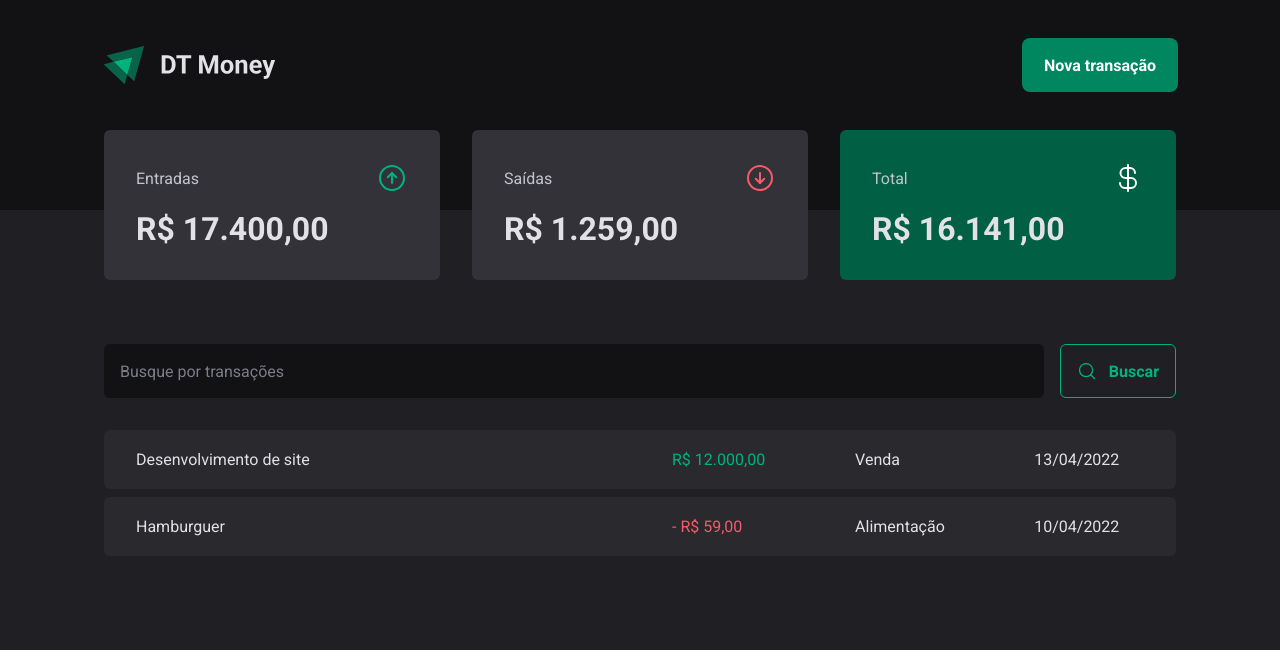
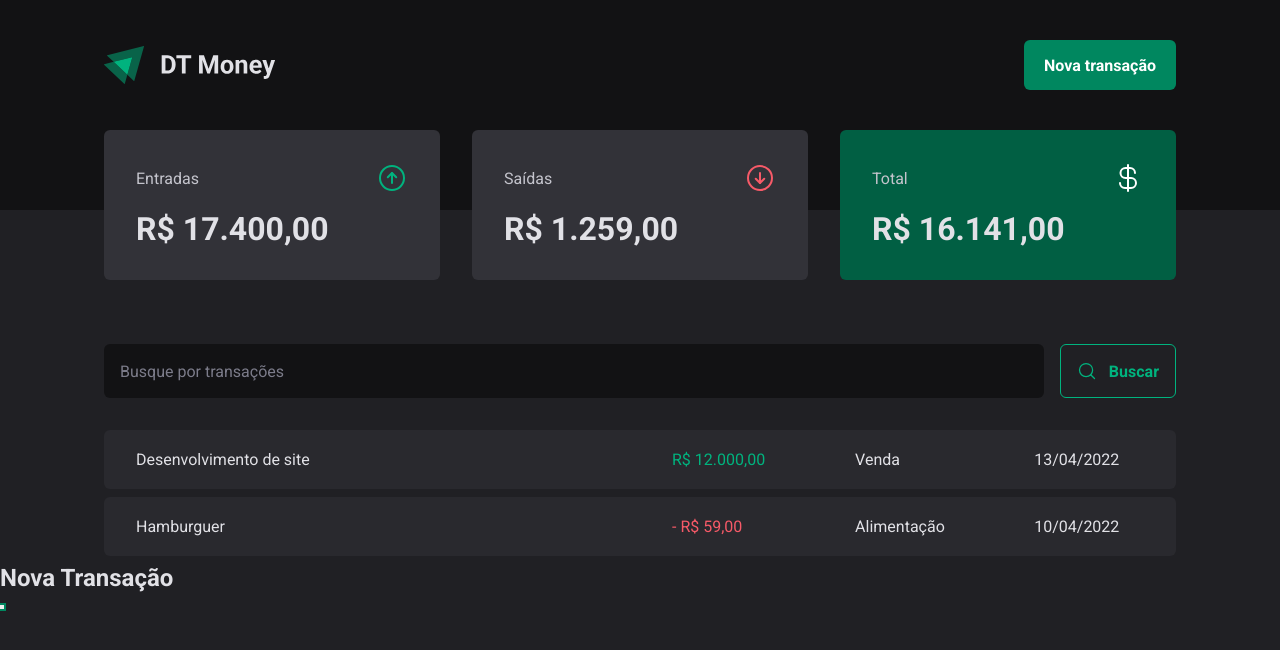
Before and after one commit to ahaavila/03-dt-money, a React (Vite) app: page / in a window 1280 px wide. Both pictures are taken after a click on the button "Nova transação". Shown: the top 650 px of the page. Built offline with nearby package versions, Linux system fonts and the light colour scheme.

Commit message:
:feat: add accessible modal

```diff
--- a/src/components/Header/index.tsx
+++ b/src/components/Header/index.tsx
@@ -1,4 +1,5 @@
 import { HeaderContainer, HeaderContent, NewTransactionButton } from "./styles";
+import * as Dialog from '@radix-ui/react-dialog';
 
 import logoImg from '../../assets/logo.svg';
 
@@ -8,7 +9,20 @@
       <HeaderContent>
         <img src={logoImg} alt="" />
 
-        <NewTransactionButton>Nova transação</NewTransactionButton>
+        <Dialog.Root>
+          <Dialog.Trigger asChild>
+            <NewTransactionButton>Nova transação</NewTransactionButton>
+          </Dialog.Trigger>
+
+          <Dialog.Portal>
+            <Dialog.Overlay>
+              <Dialog.Content>
+                <Dialog.Title>Nova Transação</Dialog.Title>
+                <Dialog.Close />
+              </Dialog.Content>
+            </Dialog.Overlay>
+          </Dialog.Portal>
+        </Dialog.Root>
       </HeaderContent>
     </HeaderContainer>
   )
```
